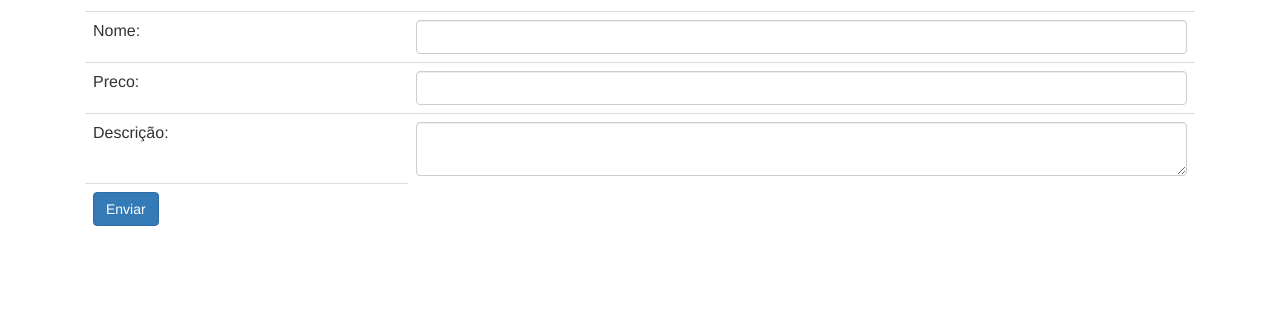
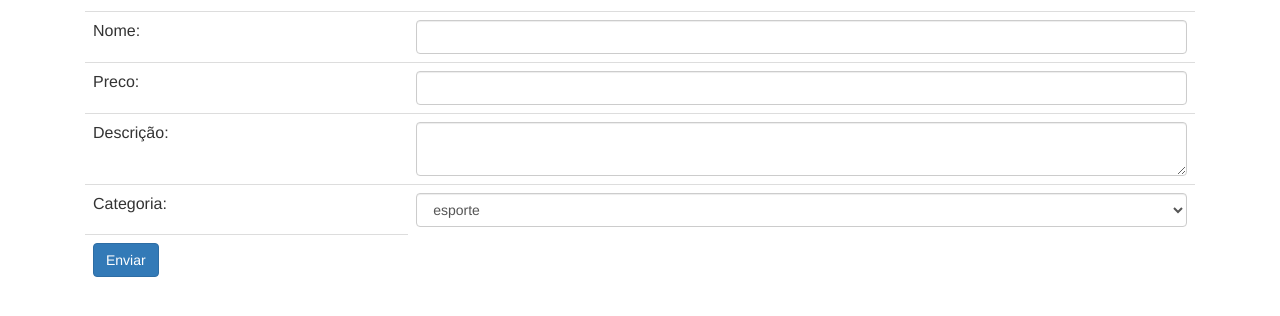
Before and after one commit to ricardosander/phpmysql, a PHP site: page /produto-formulario.php in a window 1280 px wide. Shown: the part 149-465 px from the top of the page. Run offline with PHP 8.4, Linux system fonts and the light colour scheme; data comes from the database, SQL or seed files in the repository.

Commit message:
Adicionando categorias aos produtos: banco, busca er inserção.

```diff
--- a/adiciona-produto.php
+++ b/adiciona-produto.php
@@ -3,8 +3,9 @@ include("banco-produto.php");
 $nome = $_POST['nome'];
 $preco = $_POST['preco'];
 $descricao = $_POST['descricao'];
+$categoria_id = $_POST['categoria_id'];
 
-$resultadoInsercao = insereProduto($conexao, $nome, $preco, $descricao);
+$resultadoInsercao = insereProduto($conexao, $nome, $preco, $descricao, $categoria_id);
 
 include("cabecalho.php");
 if ($resultadoInsercao) {
--- /dev/null
+++ b/banco-categorias.php
@@ -0,0 +1,13 @@
+<?php
+include("conecta.php");
+
+function listaCategorias($conexao) {
+
+	$categorias = array();
+	$query = "select * from categorias";
+	$resposta = mysqli_query($conexao, $query);
+	while ($categoria = mysqli_fetch_assoc($resposta)) {
+		array_push($categorias, $categoria);
+	}
+	return $categorias;
+}
--- a/banco-produto.php
+++ b/banco-produto.php
@@ -1,9 +1,9 @@
 <?php
 include("conecta.php");
 
-function insereProduto($conexao, $nome, $preco, $descricao) {
+function insereProduto($conexao, $nome, $preco, $descricao, $categoria_id) {
 
-    $query = "insert into produtos (nome, preco, descricao) values ('{$nome}', {$preco}, '{$descricao}')";
+    $query = "insert into produtos (nome, preco, descricao, categoria_id) values ('{$nome}', {$preco}, '{$descricao}', {$categoria_id})";
     return mysqli_query($conexao, $query);
 }
 
@@ -15,7 +15,7 @@ function removerProduto($conexao, $id) {
 
 function listaProdutos($conexao) {
 
-    $query = "select * from produtos";
+    $query = "select p.*, c.nome as categoria from produtos as p inner join categorias as c on c.id = p.categoria_id";
     $resultado = mysqli_query($conexao, $query);
 
     $produtos = array();
--- a/produto-formulario.php
+++ b/produto-formulario.php
@@ -1,4 +1,9 @@
-<?php include("cabecalho.php"); ?>
+<?php
+include("banco-categorias.php");
+
+$categorias = listaCategorias($conexao);
+
+include("cabecalho.php"); ?>
     <h1>Formulário de Produto</h1>
     <form action="adiciona-produto.php" method="post">
         <table class="table">
@@ -17,6 +22,16 @@
                 </td>
             </tr>
             <tr>
+                <td>Categoria:</td>
+                <td>
+                    <select name="categoria_id" class="form-control">
+                        <?php foreach ($categorias as $categoria) { ?>
+                        <option value="<?=$categoria['id']?>"><?=$categoria['nome']?></option>
+                        <?php  } ?>
+                    </select>
+                </td>
+            </tr>
+            <tr>
                 <td>
                     <input class="btn btn-primary" type="submit" value="Enviar">
                 </td>
--- a/produto-lista.php
+++ b/produto-lista.php
@@ -15,6 +15,7 @@ if (isset($_GET['removido']) && $_GET['removido'] == true) {
         <td>Produto</td>
         <td>Preço</td>
         <td>Descrição</td>
+        <td>Categoria</td>
         <td>Opções</td>
     </tr>
 <?php
@@ -24,6 +25,7 @@ foreach ($produtos as $produto) {
         <td><?= $produto['nome']  ?></td>
         <td><?= $produto['preco']  ?></td>
         <td><?= substr($produto['descricao'], 0, 40);  ?></td>
+        <td><?= $produto['categoria']  ?></td>
         <td>
             <form action="remove-produto.php" method="post" >
                 <input type="hidden" name="id" value="<?=$produto['id']?>" />
--- a/sql.sql
+++ b/sql.sql
@@ -1,3 +1,4 @@
+drop database if exists loja;
 create database loja;
 use loja;
 create table produtos (id integer auto_increment primary key, nome varchar(255), preco decimal(10,2));
@@ -6,3 +7,7 @@ insert into produtos (nome, preco) values ('Motocicleta', 10000);
 insert into produtos (nome, preco) values ('Bicicleta', 300);
 alter table produtos add column descricao text;
 update produtos set descricao = 'Descrição deste produto.';
+create table categorias (id integer auto_increment primary key, nome varchar(255));
+insert into categorias (nome) values ('esporte'), ('escolar'), ('mobilidade');
+alter table produtos add column categoria_id integer;
+update produtos set categoria_id = 3;
```
